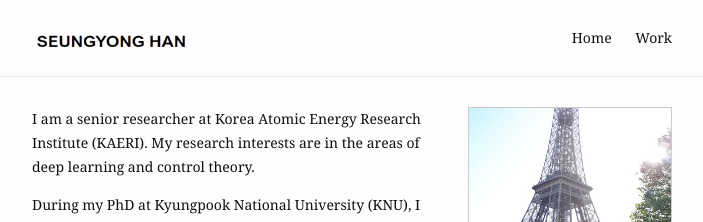
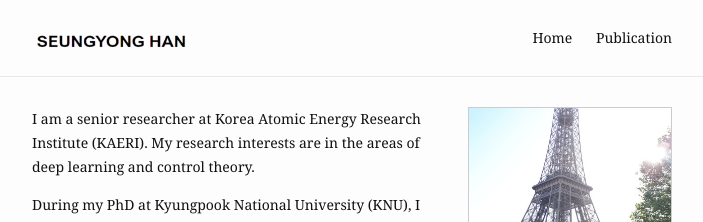
Before and after one commit to seungyong-han/seungyong-han.github.io, a Jekyll site: the page built from index.md, in a window 1280 px wide. Shown: the top 222 px of the page, without its empty margins (288-991 px from the left). Built offline with Jekyll 4.4.1, drawn with Linux system fonts in a browser that asks for light colours.

Commit message:
Update _config.yml

```diff
--- a/_config.yml
+++ b/_config.yml
@@ -13,7 +13,7 @@ header:
   pages:
     - name: Home
       slug: /
-    - name: Work
+    - name: Publication
 
 footer:
   contact:
```
